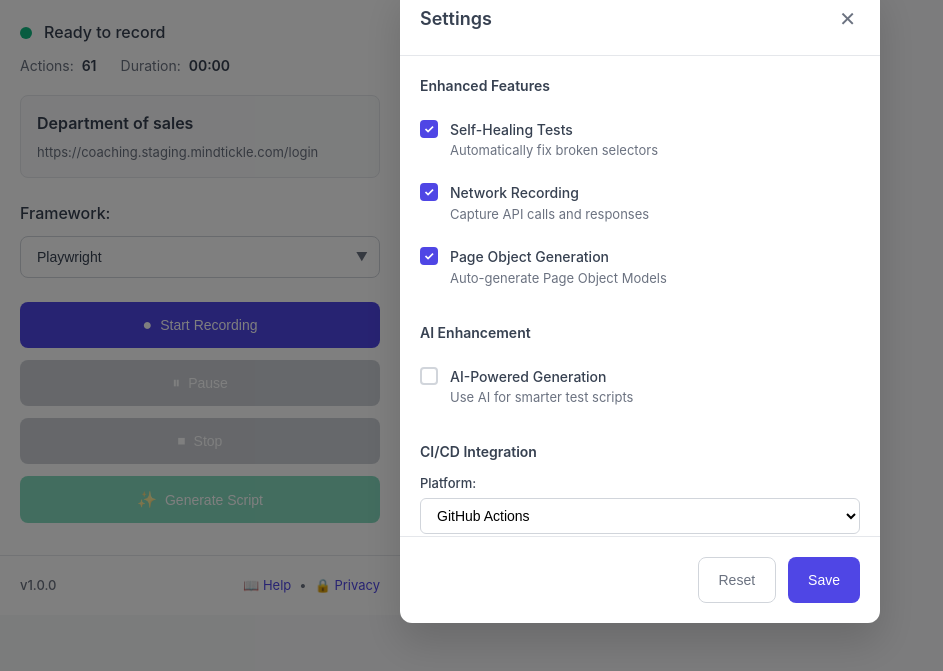
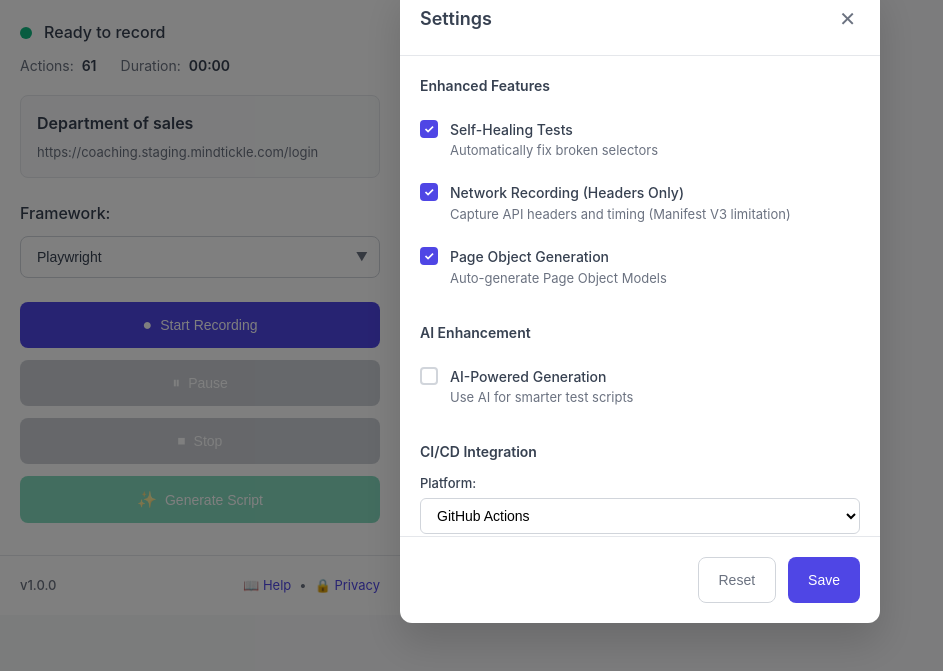
Before and after one commit to srewoo/FlowScribe, a website built with webpack: page src/popup/popup.html in a window 1280 px wide. Both pictures are taken after a click on the button "⚙️". Shown: the part 97-768 px from the top of the page, without its empty margins (0-943 px from the left). Built offline with nearby package versions, Linux system fonts and the light colour scheme; some packages are replaced by stand-ins of ours; no server answers.

Commit message:
📝 Update Network Recording label for accuracy
UPDATED LABEL:
❌ Old: 'Network Recording - Capture API calls and responses'
✅ New: 'Network Recording (Headers Only) - Capture API headers and timing (Manifest V3 limitation)'

TRANSPARENCY IMPROVEMENTS:
- Clear indication of Manifest V3 limitations
- Accurate description of actual capabilities
- Sets proper user expectations
- No misleading promises about full API body capture

Users now understand exactly what network data can be captured within Chrome extension security constraints.

```diff
--- a/src/popup/popup.html
+++ b/src/popup/popup.html
@@ -104,8 +104,8 @@
                             <input type="checkbox" id="enableNetworkRecording" checked>
                             <span class="checkmark"></span>
                             <div class="setting-text">
-                                <span class="setting-title">Network Recording</span>
-                                <span class="setting-desc">Capture API calls and responses</span>
+                                <span class="setting-title">Network Recording (Headers Only)</span>
+                                <span class="setting-desc">Capture API headers and timing (Manifest V3 limitation)</span>
                             </div>
                         </label>
                         <label class="setting-item">
```
